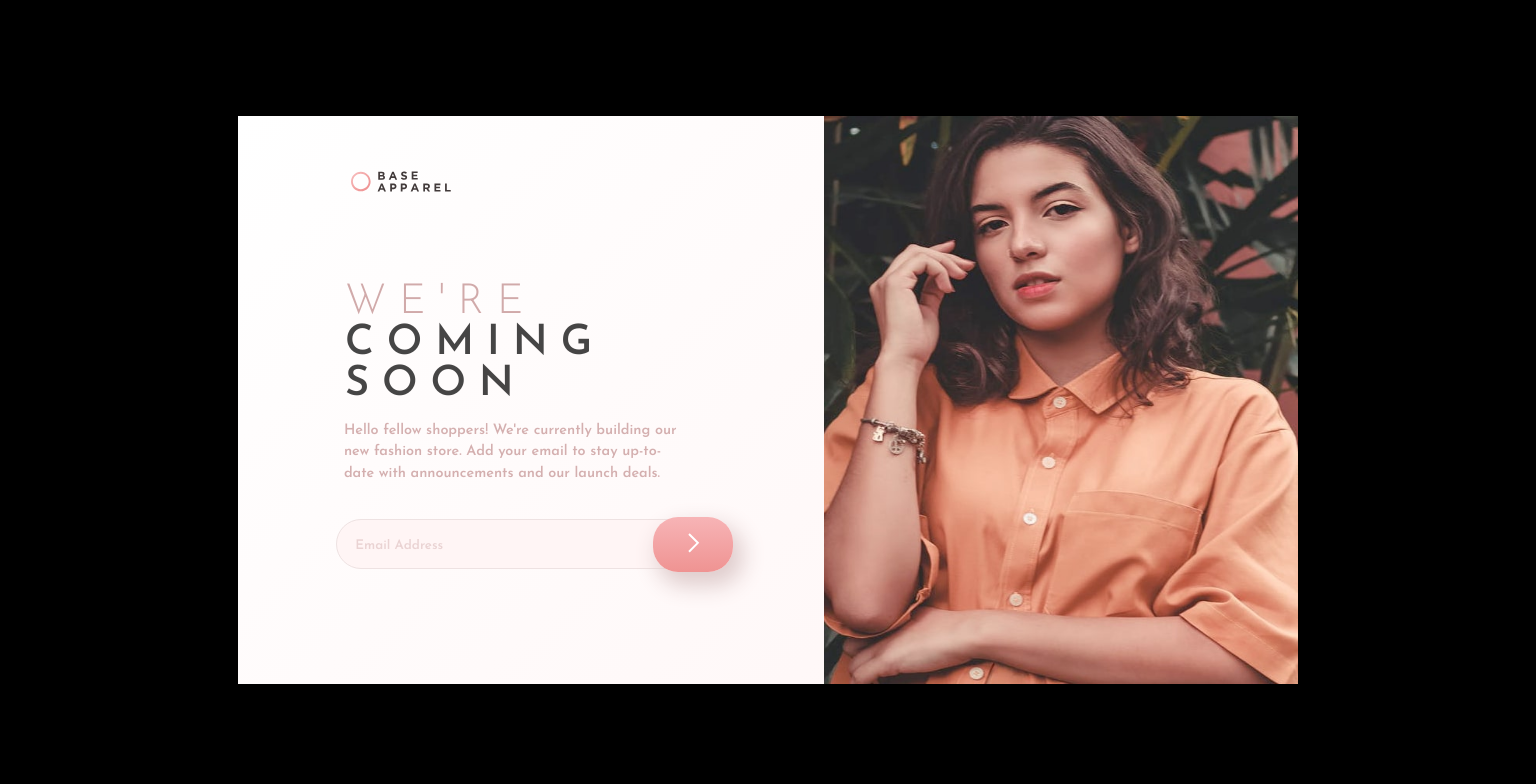
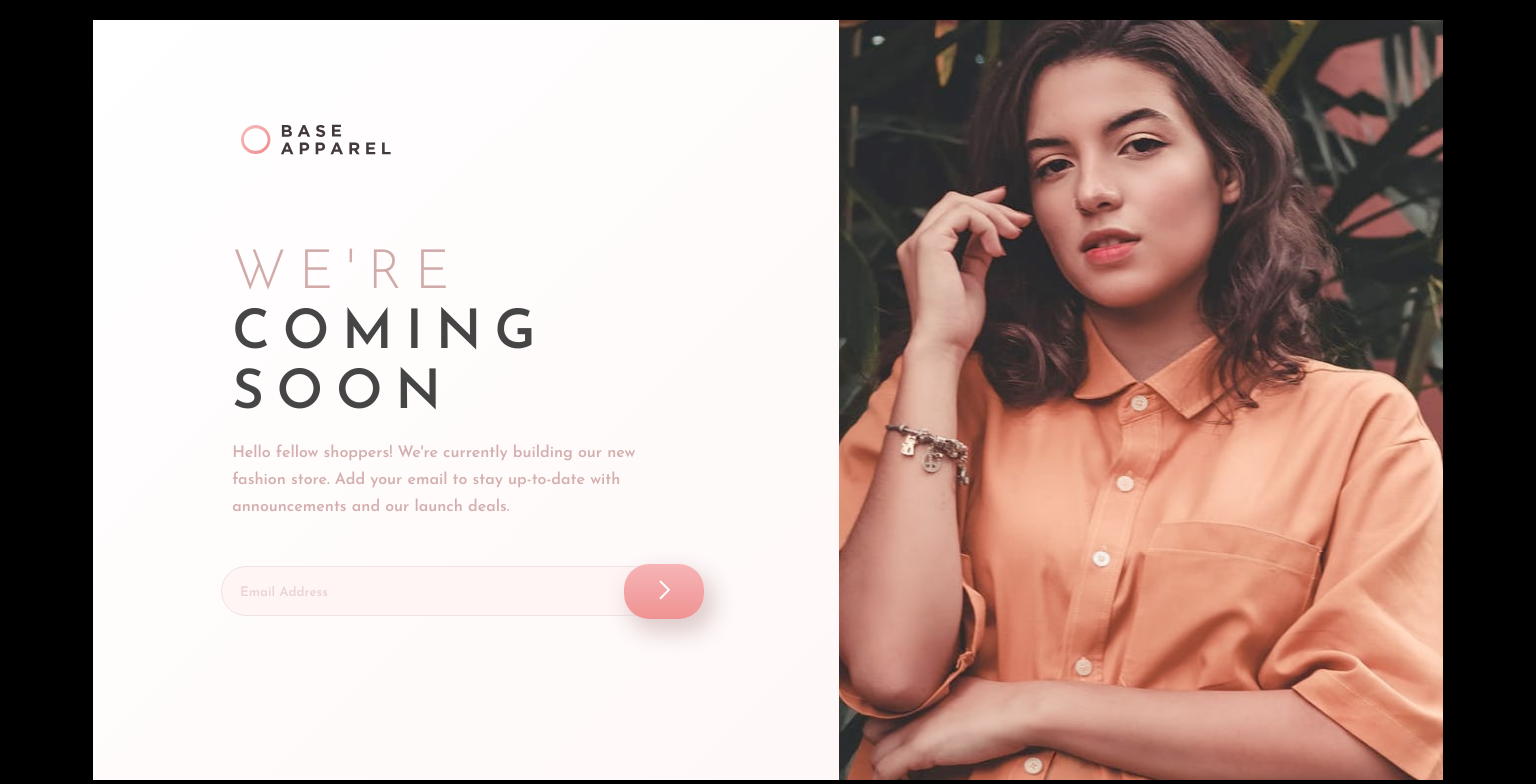
Before and after one commit to NexusLo/FEM-base_apparel, a React (Create React App) app: page / in a window 1536 px wide. Shown: the top 784 px of the page. Built offline with nearby package versions, Linux system fonts and the light colour scheme.

Commit message:
first commit 03 april

```diff
--- a/src/components/landing/index.jsx
+++ b/src/components/landing/index.jsx
@@ -59,7 +59,7 @@ export default function Landing(){
                 </div>
                     {loginResult === false && (
                     <div className='project__input-container'>
-                        <p className='project__input-errormsg'>Please provide a valid email address</p>
+                        <p className='project__input-errormsg'>Please provide a valid email</p>
                         <img src={error} alt='error' className='project__input-errorimg' />
                     </div>
                     )}
--- a/src/components/landing/styles.css
+++ b/src/components/landing/styles.css
@@ -116,7 +116,7 @@
     box-shadow: 7px 11px 22px 3px #dfcccc
   }
   .project__button:hover{
-    opacity: 0.4;
+    opacity: 0.5;
   }
   .arrow-icon {
     width: 12px;
@@ -138,9 +138,9 @@
         align-items: center;
     }
     .project{
-        width: 1060px;
-        max-width: 1060px;
-        height: 71%;
+        width: 1310px;
+        max-width: 1310px;
+        height: 93%;
         display: flex;
         flex-direction: row;
         justify-content: flex-start;
@@ -155,8 +155,8 @@
         display: flex;
         margin-bottom: 90px;
         margin-top: -120px;
-        margin-right: 260px;
-        max-width: 100px;
+        margin-right: 300px;
+        max-width: 150px;
     }
     .rowfordesktop{
         display: flex;
@@ -181,10 +181,10 @@
         width: 100%;
         height: 100%
     }
-
     .project__title{
-        font-size: 2.6rem;
+        font-size: 3.4rem;
         font-weight: 400;
+        line-height: 1.1;
         text-transform: uppercase;
         text-align: left;
         letter-spacing: 0.8rem;
@@ -199,16 +199,15 @@
         font-weight: 200;
         font-family: 'josefinlight';
     }
-
     .project__msg{
-        font-size: 0.9rem;
+        font-size: 1rem;
         line-height: 1.5;
         text-align: left;
         color: #d1aaaaf1;
         margin-bottom: 35px;
-        margin-inline: 40px;
-        margin-right: 80px;
-        width: 57%
+        margin-inline: 5px;
+        margin-right: 0px;
+        width: 63%
     }
     .project__input{
         display: flex;
@@ -236,7 +235,7 @@
     .project__input-errormsg{
         color: hsl(0, 93%, 68%);
         margin-top: -30px;
-        margin-left: -150px;
+        margin-left: -210px;
         font-size: 0.75rem;
         margin-bottom: 50px;
         text-align: left;
@@ -245,7 +244,7 @@
         position: relative;
         width: 20px;
         top: -107px;
-        right: -108px;
+        right: -120px;
     }
     .project__input-btncontainer{
         display: flex;
@@ -256,7 +255,7 @@
     .project__button {
         background: linear-gradient(#F7B4B6,#EF9392);
         border-radius: 25px;
-        width: 80px;
+        width: 120px;
         height: 55px;
         border: none;
         cursor: pointer;
@@ -290,9 +289,9 @@
         align-items: center;
     }
     .project{
-        width: 1060px;
-        max-width: 1060px;
-        height: 71%;
+        width: 1350px;
+        max-width: 1360px;
+        height: 95%;
         display: flex;
         flex-direction: row;
         justify-content: flex-start;
@@ -307,8 +306,8 @@
         display: flex;
         margin-bottom: 90px;
         margin-top: -120px;
-        margin-right: 260px;
-        max-width: 100px;
+        margin-right: 300px;
+        max-width: 150px;
     }
     .rowfordesktop{
         display: flex;
@@ -334,8 +333,9 @@
         height: 100%
     }
     .project__title{
-        font-size: 2.6rem;
+        font-size: 3.4rem;
         font-weight: 400;
+        line-height: 1.1;
         text-transform: uppercase;
         text-align: left;
         letter-spacing: 0.8rem;
@@ -343,7 +343,7 @@
         margin-left: 20px;
         margin-right: 40px;
         color: rgba(0, 0, 0, 0.726);
-        width: 60%;
+        width: 60%;;
     }
     .project__title-color{
         color: #d1aaaa;
@@ -351,14 +351,14 @@
         font-family: 'josefinlight';
     }
     .project__msg{
-        font-size: 0.9rem;
-        line-height: 1.5;
+        font-size: 1rem;
+        line-height: 1.7;
         text-align: left;
         color: #d1aaaaf1;
-        margin-bottom: 35px;
-        margin-inline: 40px;
-        margin-right: 80px;
-        width: 57%
+        margin-bottom: 45px;
+        margin-inline: 0px;
+        margin-right: 20px;
+        width: 60%
     }
     .project__input{
         display: flex;
@@ -386,7 +386,7 @@
     .project__input-errormsg{
         color: hsl(0, 93%, 68%);
         margin-top: -30px;
-        margin-left: -150px;
+        margin-left: -210px;
         font-size: 0.75rem;
         margin-bottom: 50px;
         text-align: left;
@@ -395,7 +395,7 @@
         position: relative;
         width: 20px;
         top: -107px;
-        right: -108px;
+        right: -120px;
     }
     .project__input-btncontainer{
         display: flex;
@@ -416,7 +416,7 @@
         box-shadow: 7px 11px 22px 3px #dfcccc
       }
       .project__button:hover{
-        opacity: 0.4;
+        opacity: 0.5;
       }
       .arrow-icon {
         width: 12px;
```
